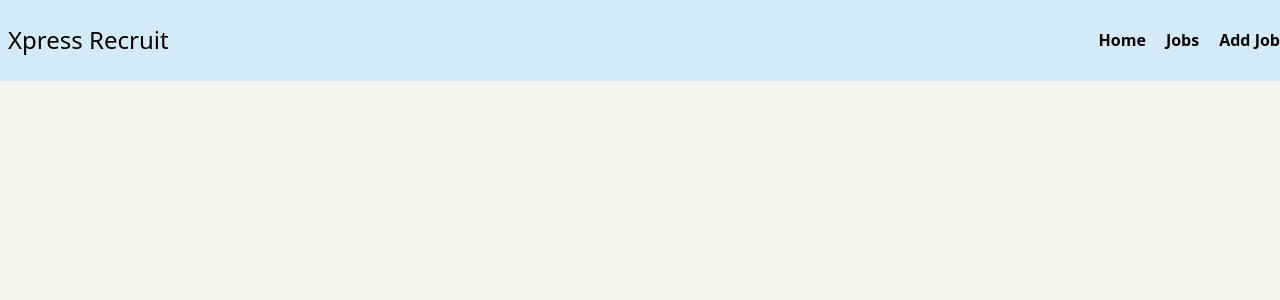
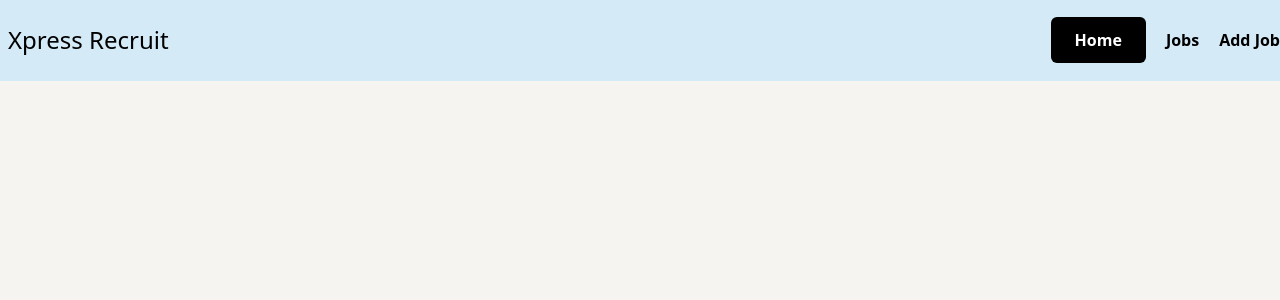
Before and after one commit to sakayat/xpress-recruit, a React (Vite) app: page / in a window 1280 px wide. Shown: the top 300 px of the page. Built offline with nearby package versions, Linux system fonts and the light colour scheme.

Commit message:
nav updated

```diff
--- a/src/components/Navbar.jsx
+++ b/src/components/Navbar.jsx
@@ -1,6 +1,23 @@
-import { NavLink } from "react-router-dom";
+import { NavLink, useLocation } from "react-router-dom";
 
 const Navbar = () => {
+  const location = useLocation();
+
+  const navLinks = [
+    {
+      name: "Home",
+      href: "/",
+    },
+    {
+      name: "Jobs",
+      href: "/jobs",
+    },
+    {
+      name: "Add Job",
+      href: "/add-job",
+    },
+  ];
+
   return (
     <nav className="fixed left-0 right-0 w-full">
       <div className="bg-sky-blue border-b border-sky-blue">
@@ -14,14 +31,19 @@ const Navbar = () => {
               </NavLink>
               <div className="md:ml-auto">
                 <div className="flex space-x-5 capitalize font-semibold">
-                  {["home", "jobs", "add job"].map((link, index) => (
-                    <NavLink
-                      to={index === 2 ? `/add-job` : `${link}`}
-                      key={index}
-                      className=""
-                    >
-                      {link}
-                    </NavLink>
+                  {navLinks.map((link, i) => (
+                    <div key={i}>
+                      <NavLink
+                        to={link.href}
+                        className={
+                          location.pathname === link.href
+                            ? "bg-black text-white py-3 px-6 rounded-md"
+                            : ""
+                        }
+                      >
+                        {link.name}
+                      </NavLink>
+                    </div>
                   ))}
                 </div>
               </div>
```
